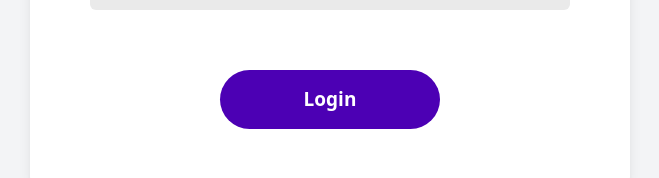
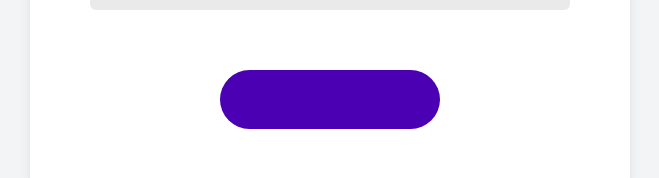
Before and after one commit to SahilRaturi49/Pictora, a React (Vite) app: page /login in a window 1280 px wide. Shown: the part 560-738 px from the top of the page, without its empty margins (310-969 px from the left). Built offline with nearby package versions, Linux system fonts and the light colour scheme.

Commit message:
feat: implement login functionality with validation

```diff
--- a/src/pages/Login.jsx
+++ b/src/pages/Login.jsx
@@ -1,8 +1,37 @@
 import React from 'react';
+import { useState } from 'react';
 import email_icon from '../assets/email.png';
 import password_icon from '../assets/password.png';
 
+
 const Login = () => {
+
+    const [email, setEmail] = useState('');
+    const [password, setPassword] = useState('');
+
+    const handleLogin = () => {
+        if(!email || !password){
+            alert("All fields are required")
+            return;
+        }
+
+        const existingUsers = JSON.parse(localStorage.getItem('users')) || [];
+
+        const user = existingUsers.find(
+            (user) => user.email === email && user.password === password
+        );
+
+        if(user){
+            alert("Login successfully!")
+            localStorage.setItem('loggedInUser', JSON.stringify(user));
+
+        }else{
+            alert("Invalid email or password")
+        }
+    }
+
+
+
   return (
     <div className='flex flex-col mx-auto mt-[200px] w-[600px] bg-white pb-7 rounded-lg shadow-lg'>
         <div className='flex flex-col items-center gap-[9px] w-full mt-7'>
@@ -13,16 +42,32 @@ const Login = () => {
         <div className='mt-[55px] flex flex-col gap-10'>
             <div className='flex items-center mx-auto w-[480px] h-[80px] bg-[#eaeaea] rounded-md'>
                 <img src={email_icon} alt="" className='mx-[30px]'/>
-                <input type="email" placeholder='Email' className='h-[50px] w-[400px] bg-transparent border-none outline-none text-[#797979] text-[19px]' />
+                <input
+                type="email"
+                placeholder='Email'
+                className='h-[50px] w-[400px] bg-transparent border-none outline-none text-[#797979] text-[19px]'
+                value={email}
+                onChange={(e) => setEmail(e.target.value)}
+                />
             </div>
             <div className='flex items-center mx-auto w-[480px] h-[80px] bg-[#eaeaea] rounded-md'>
                 <img src={password_icon} alt="" className='mx-[30px]'/>
-                <input type="password" placeholder='Password'  className="h-[50px] w-[400px] bg-transparent border-none outline-none text-[#797979] text-[19px]"  />
+                <input
+                type="password"
+                placeholder='Password'
+                className="h-[50px] w-[400px] bg-transparent border-none outline-none text-[#797979] text-[19px]"
+                value={password}
+                onChange={(e) => setPassword(e.target.value)}
+                />
             </div>
         </div>
 
         <div className='flex gap-[30px] mx-auto mt-[60px]'>
-            <div className='flex justify-center items-center w-[220px] h-[59px] text-white bg-[#4c00b4] rounded-[50px] text-[19px] font-semibold cursor-pointer mb-7'>Login</div>
+            {/* <div className='flex justify-center items-center w-[220px] h-[59px] text-white bg-[#4c00b4] rounded-[50px] text-[19px] font-semibold cursor-pointer mb-7'>Login</div> */}
+            <button
+            className='flex justify-center items-center w-[220px] h-[59px] text-white bg-[#4c00b4] rounded-[50px] text-[19px] font-semibold cursor-pointer mb-7'
+            onClick={handleLogin}
+            ></button>
         </div>
 
     </div>
```
